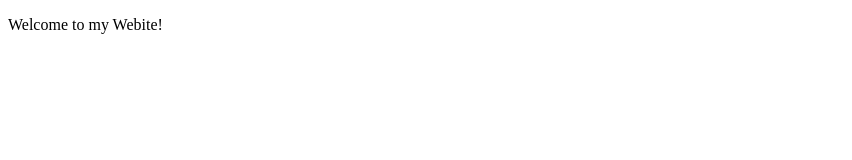
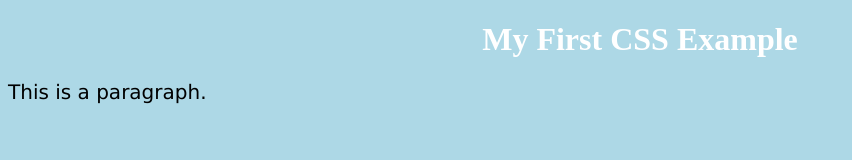
Before and after one commit to Ibrahim-ia2310568/Two-Mast-Ship, a plain HTML site: page index.html in a window 1280 px wide. Shown: the whole page, without its empty margins (0-852 px from the left). Drawn offline with Linux system fonts and the light colour scheme.

Commit message:
Update index.html

```diff
--- a/index.html
+++ b/index.html
@@ -1,11 +1,26 @@
-<!doctype html>
-<html lang="en">
-  <head>
-    <meta charset="UTF-8" />
-    <meta name="viewport" content="width=device-width, initial-scale=1.0" />
-    <title>Document</title>
-  </head>
-  <body>
-    <p>Welcome to my Webite!</p>
-  </body>
+<!DOCTYPE html>
+<html>
+<head>
+<style>
+body {
+  background-color: lightblue;
+}
+
+h1 {
+  color: white;
+  text-align: center;
+}
+
+p {
+  font-family: verdana;
+  font-size: 20px;
+}
+</style>
+</head>
+<body>
+
+<h1>My First CSS Example</h1>
+<p>This is a paragraph.</p>
+
+</body>
 </html>
```
